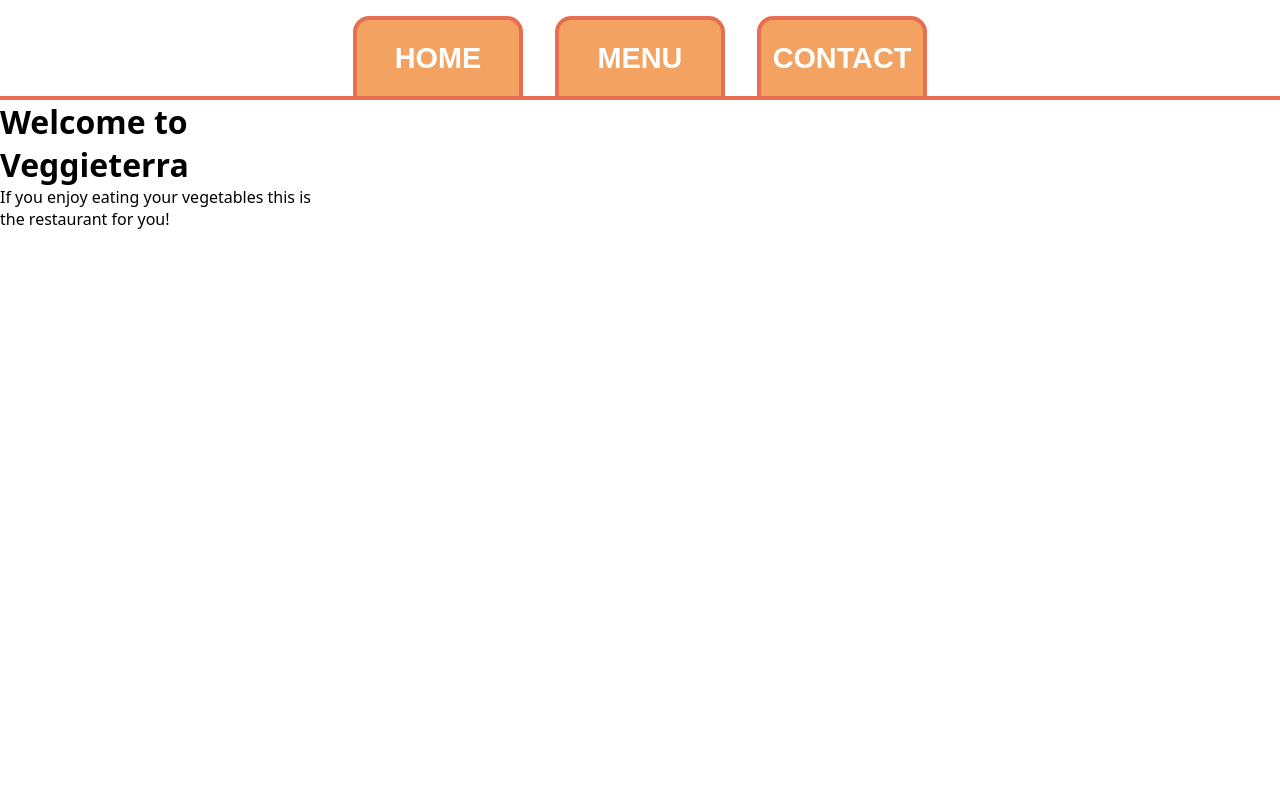
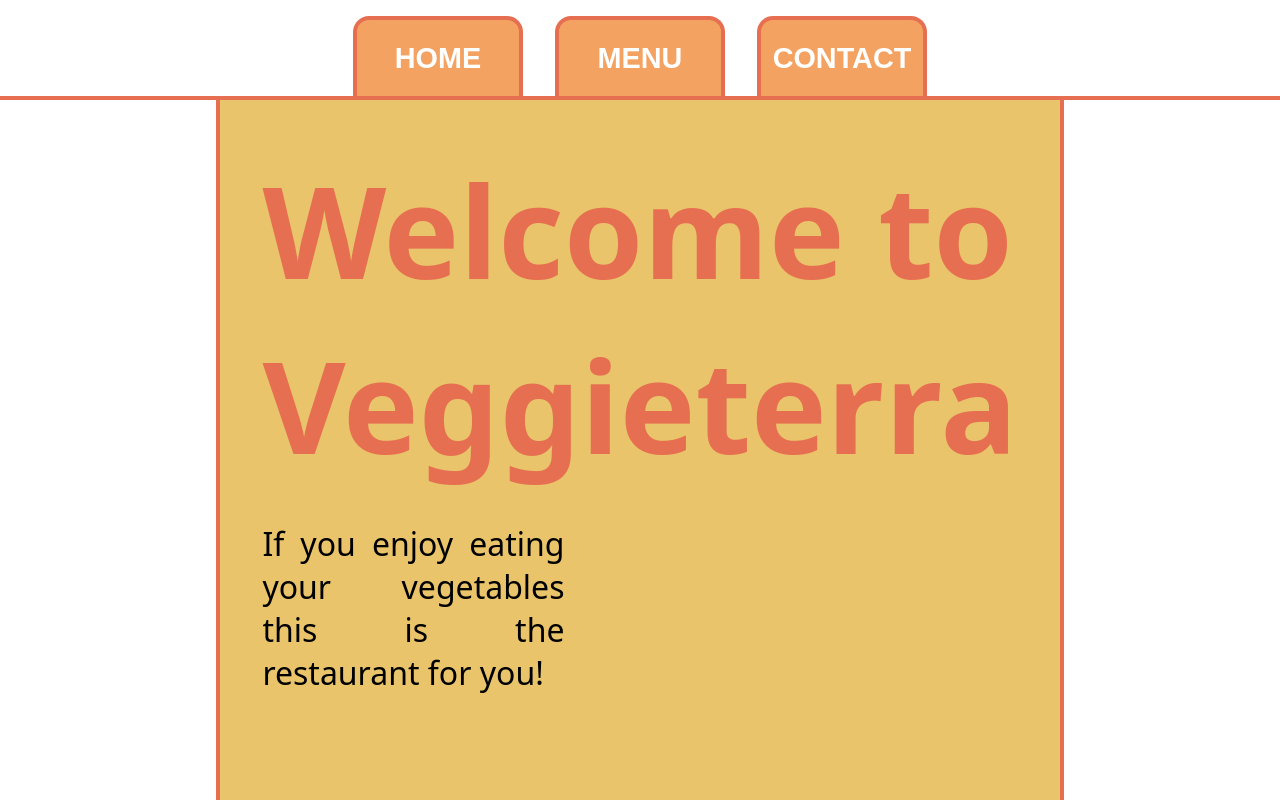
Before and after one commit to davmedeiros/restaurant-page, a website built with webpack: page src/index.html in a window 1280 px wide. Built offline with nearby package versions, Linux system fonts and the light colour scheme.

Commit message:
Style main and buttons

```diff
--- a/src/css/style.css
+++ b/src/css/style.css
@@ -45,6 +45,10 @@ nav {
     height: 80px;
 }
 
+button {
+    cursor: pointer;
+}
+
 nav button {
     background-color: var(--color-brand-psi);
     color: var(--color-light);
@@ -54,3 +58,28 @@ nav button {
     border-bottom: none;
     border-radius: var(--size-border-radius) var(--size-border-radius) 0 0;
 }
+
+nav button.active {
+    background-color: var(--color-brand-omega);
+}
+
+main {
+    grid-column: 2 / 3;
+    padding: 42px;
+    background-color: var(--color-brand-gamma);
+    border: 4px solid var(--color-brand-omega);
+    border-top: none;
+    border-bottom: none;
+}
+
+main h1 {
+    font-size: 8rem;
+    color: var(--color-brand-omega);
+    margin-bottom: 30px;
+}
+
+#about {
+    font-size: 2rem;
+    width: 40%;
+    text-align: justify;
+}
```
